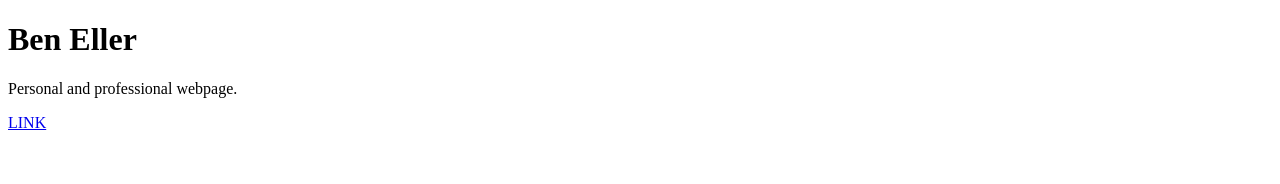
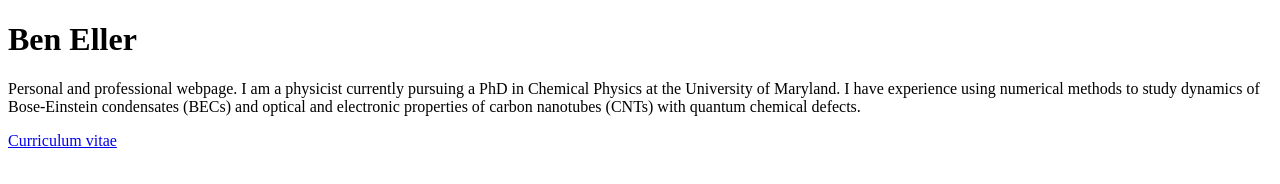
Before and after one commit to beneller/beneller.github.io, a plain HTML site: page docs/index.html in a window 1280 px wide. Drawn offline with Linux system fonts and the light colour scheme.

Commit message:
Update index.html
updated description

```diff
--- a/docs/index.html
+++ b/docs/index.html
@@ -4,8 +4,8 @@
 
 <h1>Ben Eller</h1>
 
-<p>Personal and professional webpage.</p>
-  <a href="b3ll3r.github.io/docs/Ben_Eller_CV.pdf">LINK </a>
+<p>Personal and professional webpage. I am a physicist currently pursuing a PhD in Chemical Physics at the University of Maryland. I have experience using numerical methods to study dynamics of Bose-Einstein condensates (BECs) and optical and electronic properties of carbon nanotubes (CNTs) with quantum chemical defects.</p>
+  <a href="docs/Ben_Eller_CV.pdf">Curriculum vitae </a>
 
 </body>
 </html>
```
